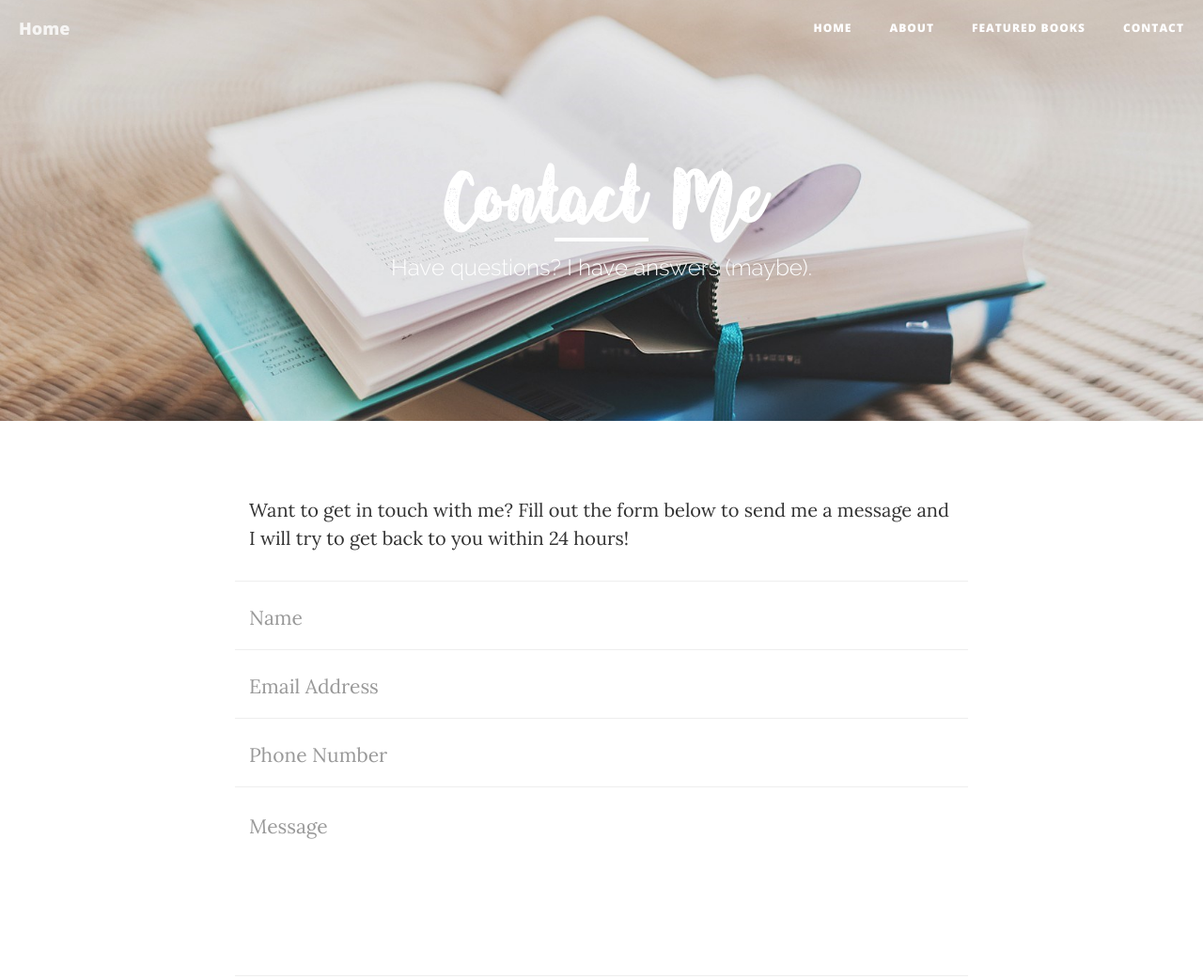
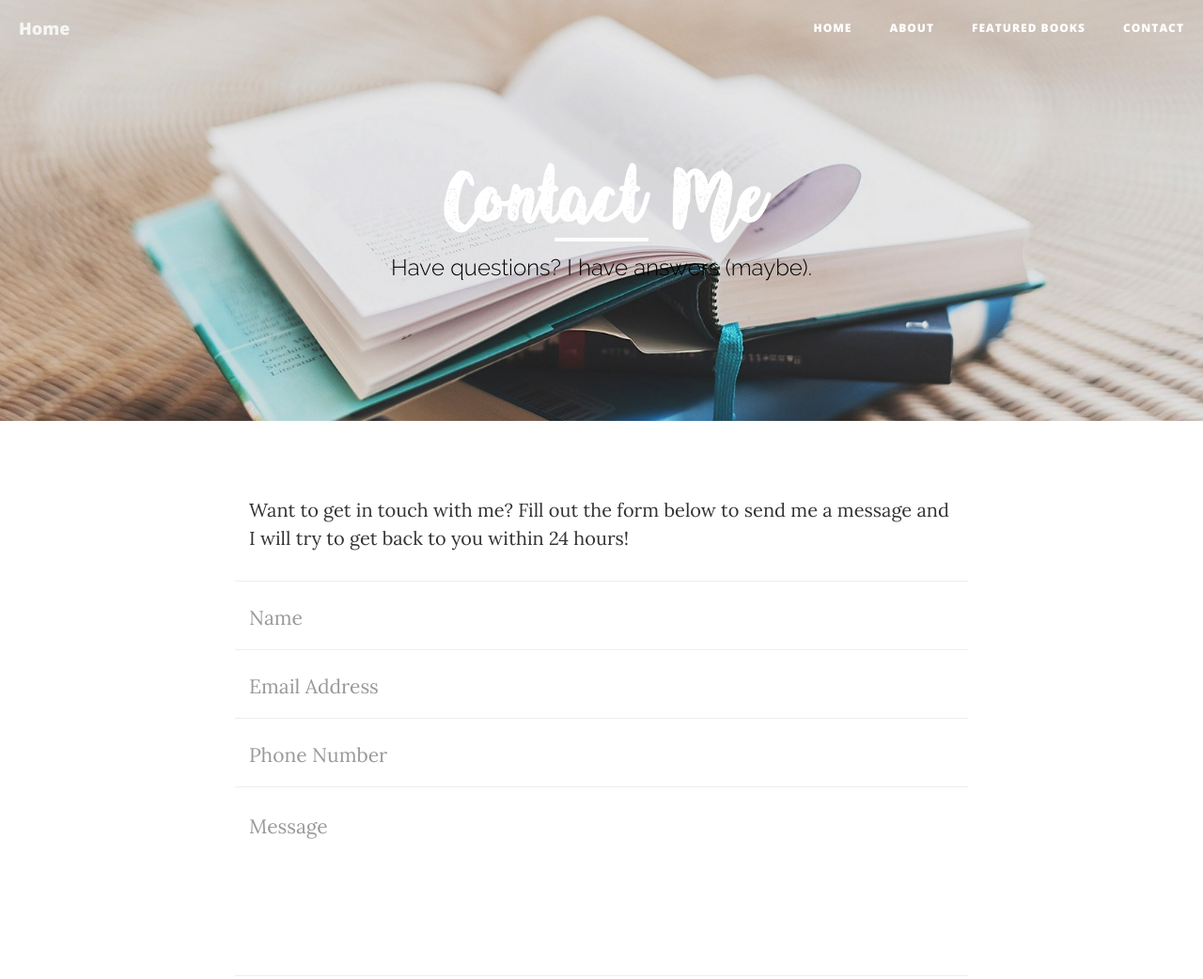
Before and after one commit to ljparchaso/allaboutbooks, a website: page contact.html in a window 1280 px wide. Shown: the top 1042 px of the page at 94% size. Drawn offline with nearby package versions, Linux system fonts and the light colour scheme.

Commit message:
Update contact.html

```diff
--- a/contact.html
+++ b/contact.html
@@ -86,7 +86,7 @@
                     <div class="page-heading">
                         <h1 style="font-family: 'AngelineVintage';">Contact Me</h1>
                         <hr class="small">
-                        <span style="font-family: 'Raleway';" class="subheading">Have questions? I have answers (maybe).</span>
+                        <span style="font-family: 'Raleway'; color: black" class="subheading">Have questions? I have answers (maybe).</span>
                     </div>
                 </div>
             </div>
```
